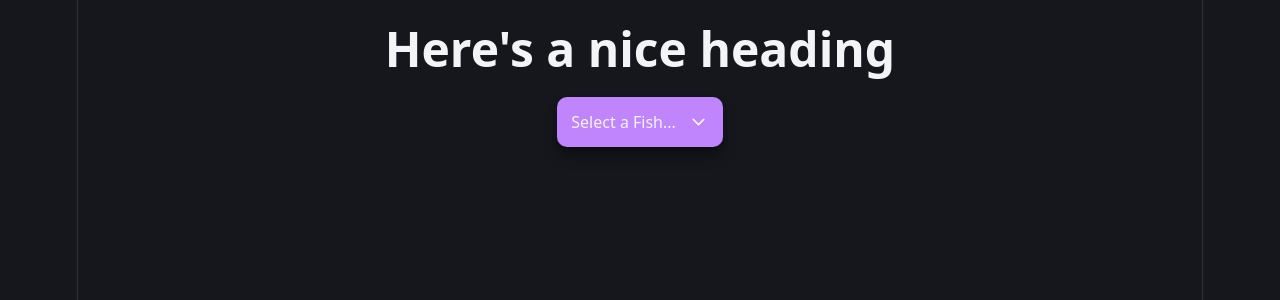
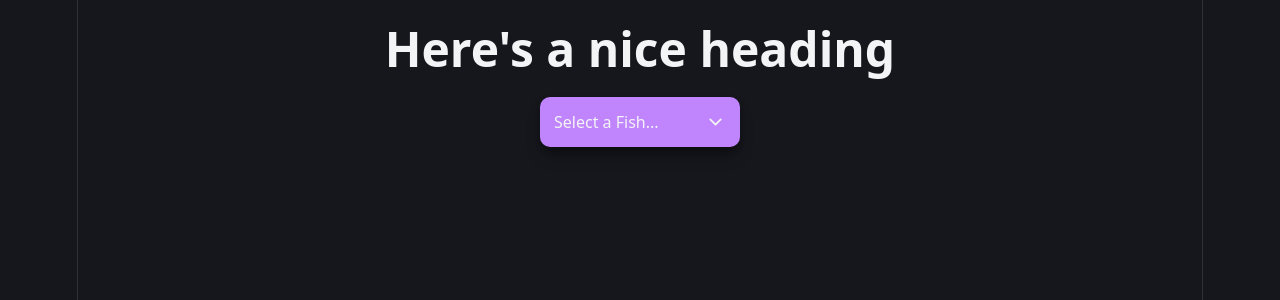
Before and after one commit to Yakowboi/abyss-roe-calc, a React (Vite) app: page / in a window 1280 px wide. Shown: the top 300 px of the page. Built offline with nearby package versions, Linux system fonts and the light colour scheme.

Commit message:
style(dropdown): fix styling to not change width on item selected, add animation when opening

```diff
--- a/src/styles/components/_dropdown.scss
+++ b/src/styles/components/_dropdown.scss
@@ -6,7 +6,7 @@ $radiusSize: 10px;
 
 .dropdown {
   position: relative;
-  width: fit-content;
+  width: 200px;
   margin: 0 auto;
   font-size: $fontSize;
 
@@ -32,15 +32,22 @@ $radiusSize: 10px;
 
     cursor: pointer;
 
+    &-text {
+      flex: 1;
+      p {
+        text-align: center;
+      }
+    }
+
     &-icon {
-      position: relative;
       margin-left: $gapSize;
       width: $fontSize * 1.3;
       height: $fontSize * 1.3;
+      right: 0;
 
       svg {
         position: absolute;
-        right: 0;
+        right: $gapSize;
         top: 50%;
         transform: translateY(-50%);
       }
@@ -85,7 +92,13 @@ $radiusSize: 10px;
     -ms-overflow-style: none;
 
     // cursor: pointer;
-    visibility: hidden;
+    // visibility: hidden;
+    pointer-events: none;
+    opacity: 0;
+    transform: translateY(-5%);
+    transition:
+      opacity 0.2s ease,
+      transform 0.2s ease;
 
     &::-webkit-scrollbar {
       width: 0;
@@ -93,7 +106,10 @@ $radiusSize: 10px;
     }
 
     &.opened {
-      visibility: visible;
+      //   visibility: visible;
+      pointer-events: all;
+      opacity: 1;
+      transform: translateY(0);
     }
 
     &-item {
```
